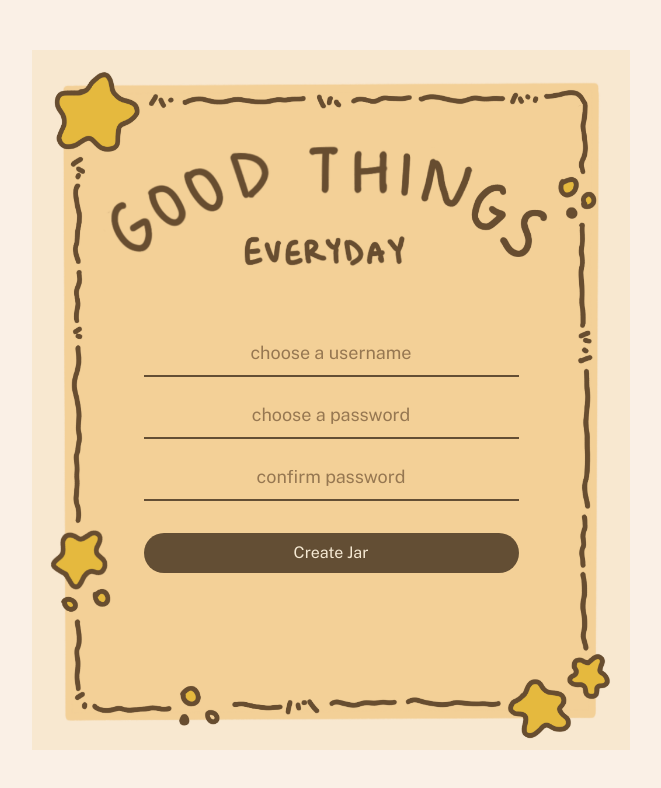
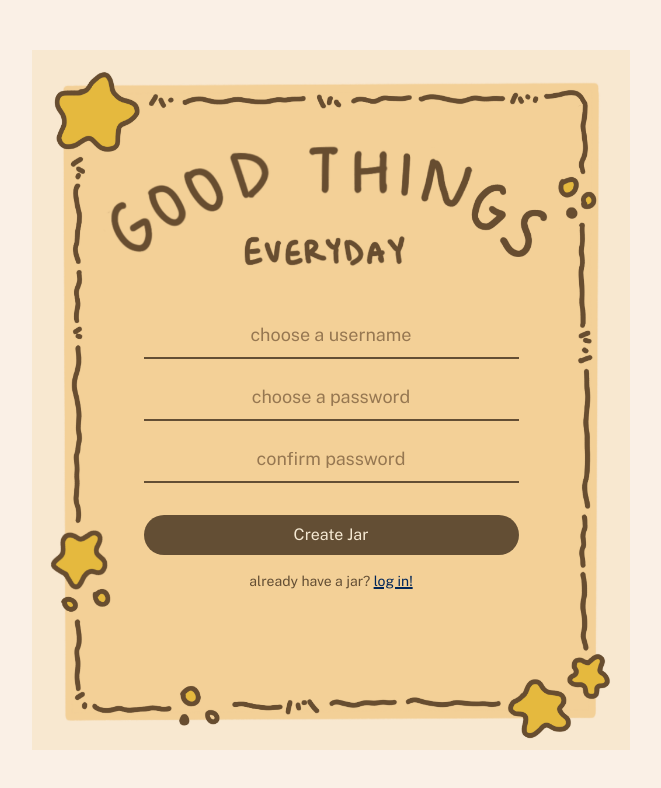
Before and after one commit to harshithamarepally/good-things-everyday, a Next.js app: page /signup in a window 1280 px wide. Shown: the top 788 px of the page, without its empty margins (309-970 px from the left). Built offline with nearby package versions, Linux system fonts and the light colour scheme; no server answers.

Commit message:
link back to login from signup page

```diff
--- a/src/app/signup/page.tsx
+++ b/src/app/signup/page.tsx
@@ -4,6 +4,7 @@ import Image from "next/image";
 import { useState } from "react";
 import { useRouter } from "next/navigation";
 import { supabase } from "@/src/lib/supabase";
+import Link from "next/link";
 
 export default function SignUpPage() {
   const router = useRouter();
@@ -78,6 +79,19 @@ export default function SignUpPage() {
               {loading ? "Creating..." : "Create Jar"}
             </button>
           </form>
+
+          <p
+            className="text-sm text-[#634E34]"
+            style={{ fontFamily: "var(--font-public-sans)" }}
+          >
+            already have a jar?{" "}
+            <Link
+              href="/login"
+              className="underline decoration-2 text-[#002659]"
+            >
+              log in!
+            </Link>
+          </p>
         </div>
       </div>
     </main>
```
